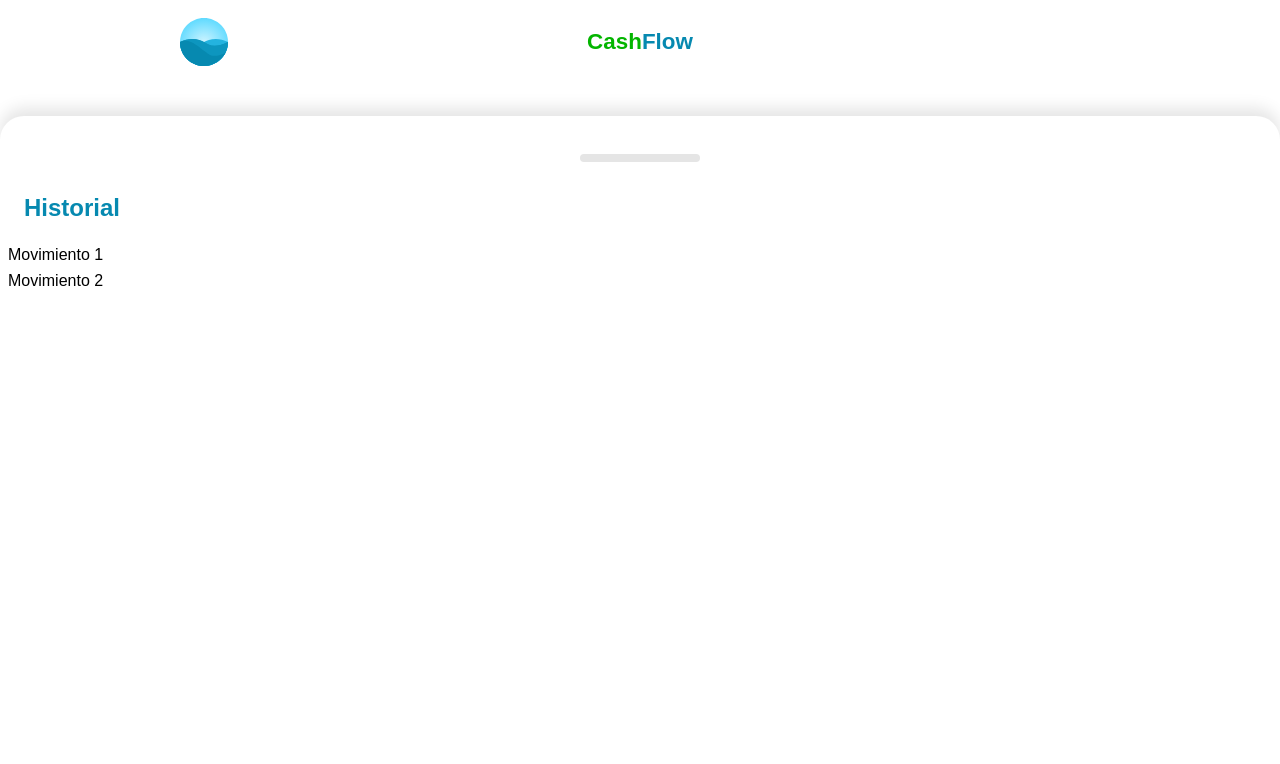
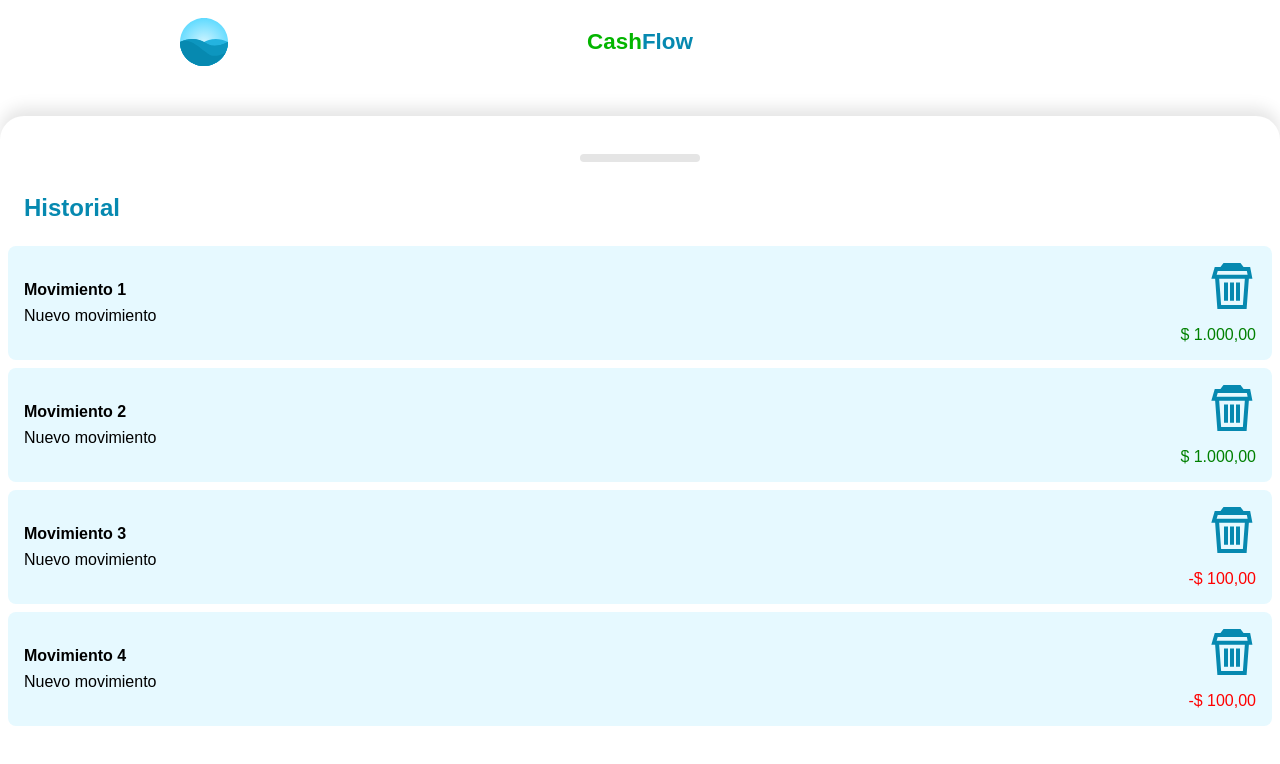
Before and after one commit to thecoucs/cash-flow, a Vue app: page / in a window 1280 px wide. Both pictures are taken after a click on the element 640 px from the left and 758 px from the top of the page. Shown: the top 764 px of the page. Built offline with nearby package versions, Linux system fonts and the light colour scheme.

Commit message:
Creación botón para agregar moviemientos e inicio de modal

```diff
--- /dev/null
+++ b/src/components/Action.vue
@@ -0,0 +1,84 @@
+<template>
+    <button @click="showModal = true">Agregar Moviemiento</button>
+    <Teleport to="#app">
+        <Modal v-show="showModal" @close="showModal = false">
+            Va a ir el formulario
+        </Modal>
+    </Teleport>
+</template>
+
+<script setup>
+    import {ref} from "vue"
+    import Modal from "./Modal.vue";
+
+    const showModal = ref(false)
+</script>
+
+<style scoped>
+button {
+  color: white;
+  font-size: 1.25rem;
+  background-color: var(--brand-blue);
+  border: none;
+  width: 100%;
+  padding: 24px 60px;
+  border-radius: 60px;
+  box-sizing: border-box;
+}
+
+form {
+  font-size: 1.24rem;
+  width: 100%;
+}
+
+form .action {
+  padding: 0 24px;
+}
+
+.field {
+  display: flex;
+  justify-content: space-between;
+  flex-direction: column;
+  padding: 16px 24px;
+}
+
+label {
+  margin-bottom: 8px;
+}
+
+input,
+textarea {
+  font-size: 1.24rem;
+  border: 2px solid var(--brand-blue);
+  border-radius: 8px;
+  padding: 8px;
+}
+
+input[type="number"] {
+  text-align: right;
+}
+
+.radio-label {
+  display: flex;
+  align-items: center;
+  margin-top: 8px;
+}
+
+.radio-label span {
+  margin-top: 4px;
+  margin-left: 8px;
+}
+
+input[type="radio"] {
+  appearance: none;
+  width: 1.24rem;
+  height: 1.24rem;
+  color: var(--brand-blue);
+  border: 2px solid var(--brand-blue);
+  border-radius: 50%;
+}
+
+input[type="radio"]:checked {
+  background-color: var(--brand-blue);
+}
+</style>
--- a/src/components/Home.vue
+++ b/src/components/Home.vue
@@ -14,7 +14,7 @@
                 graphic
             </template>
             <template #action>
-                action
+                <Action/>
             </template>
             </Resume>
         </template>
@@ -30,6 +30,7 @@
     import Layout from "./Layout.vue"
     import Header from "./Header.vue"
     import Resume from "./Resume/Index.vue"
+    import Action from "./Action.vue"
     import Movements from "./Movements/Index.vue"
     import {ref} from "vue"
 
@@ -37,15 +38,27 @@
   {
     id: 0,
     title: "Movimiento 1",
-    descripcion: "Nuevo movimiento",
+    description: "Nuevo movimiento",
     amount: 1000
   },
 
   {
     id: 1,
     title: "Movimiento 2",
-    descripcion: "Nuevo movimiento",
+    description: "Nuevo movimiento",
     amount: 1000
+  },
+  {
+    id: 2,
+    title: "Movimiento 3",
+    description: "Nuevo movimiento",
+    amount: -100
+  },
+  {
+    id: 3,
+    title: "Movimiento 4",
+    description: "Nuevo movimiento",
+    amount: -100
   }
 ])
 
--- /dev/null
+++ b/src/components/Modal.vue
@@ -0,0 +1,45 @@
+<template>
+    <div class="modal">
+        <div class="head">
+            <p>Nuevo Movimiento</p>
+            <img @click="close" src="@/assets/close-icon.svg" alt="cerrar"/>
+        </div>
+        <div class="body">
+            <slot></slot>
+        </div>
+    </div>
+</template>
+
+<script setup>
+    const emit = defineEmits(["close"])
+    function close(){
+        emit("close")
+    }
+</script>
+
+<style scoped>
+.modal {
+  z-index: 2;
+  position: absolute;
+  left: 0;
+  right: 0;
+  top: 0;
+  bottom: 0;
+  background-color: white;
+}
+
+.head {
+  display: flex;
+  justify-content: space-between;
+  align-items: center;
+  width: 100%;
+  padding: 24px 24px;
+  box-sizing: border-box;
+}
+
+p {
+  margin: 0;
+  font-size: 1.5rem;
+  color: var(--brand-blue);
+}
+</style>
--- a/src/components/Movements/Index.vue
+++ b/src/components/Movements/Index.vue
@@ -3,9 +3,13 @@
       <h2 class="title">Historial</h2>
         <div class="content">
           <Movement
-              v-for="movement in movements"
-              :key="movement.id"
-              :title="movement.title"
+              v-for="{id, title, description, amount} in movements"
+              :key="id"
+              :id="id"
+              :title="title"
+              :description="description"
+              :amount="amount"
+              @remove="remove"
               >
           </Movement>
         </div>
@@ -21,6 +25,9 @@
     }
   })
   const {movements} = toRefs(props);
+  function remove(id){
+    console.log("remove", id)
+  }
 </script>
 <style scoped>
 .movements {
--- a/src/components/Movements/Movement.vue
+++ b/src/components/Movements/Movement.vue
@@ -1,11 +1,89 @@
 <template>
-    <div class="movement">{{ title }}</div>
+    <div class="movement">
+        <div class="content">
+            <h4>{{title}}</h4>
+            <p>{{description}}</p>
+        </div>
+        <div class="action">
+            <img src="@/assets/trash-icon.svg" alt="borrar" @click="remove"/>
+            <p :class="{'red' : isNegative, 'green' : !isNegative}">{{ amountCurrency }}</p>
+        </div>
+    </div>
 </template>
 
 <script setup>
+import {computed} from "vue"
+const currencyFormatter = new Intl.NumberFormat("es-CO", {
+      style:"currency",
+      currency:"COP"
+    })
     const props = defineProps({
+        id: Number,
         title: String,
+        description: String,
+        amount: Number
     })
+
+    const amountCurrency = computed(()=>{
+        return currencyFormatter.format(props.amount)
+    })
+
+    const isNegative = computed(()=>{
+        return props.amount < 0
+    })
+
+    const emit = defineEmits(["remove"])
+
+    function remove(){
+        emit("remove", props.id)
+    }
+
 
 
 </script>
+
+<style scoped>
+.movement {
+  display: flex;
+  justify-content: space-between;
+  align-items: center;
+  width: 100%;
+  padding: 16px;
+  background-color: #e6f9ff;
+  border-radius: 8px;
+  box-sizing: border-box;
+}
+
+.movement .content {
+  width: 100%;
+}
+
+.movement .action {
+  display: flex;
+  justify-content: space-between;
+  align-items: flex-end;
+  flex-direction: column;
+}
+
+h4,
+p {
+  margin: 0;
+  padding: 0;
+}
+
+h4 {
+  margin-bottom: 8px;
+}
+
+.movement .action img {
+  margin-bottom: 16px;
+}
+
+.red {
+  color: red;
+}
+
+.green {
+  color: green;
+}
+</style>
```
